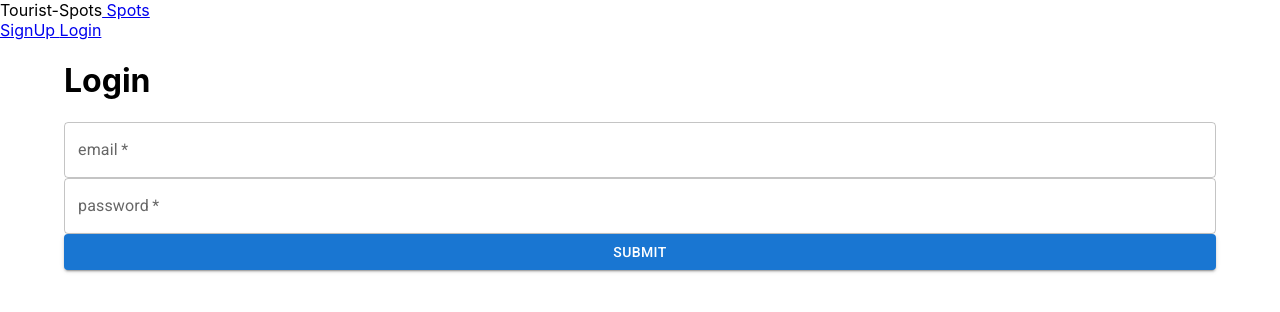
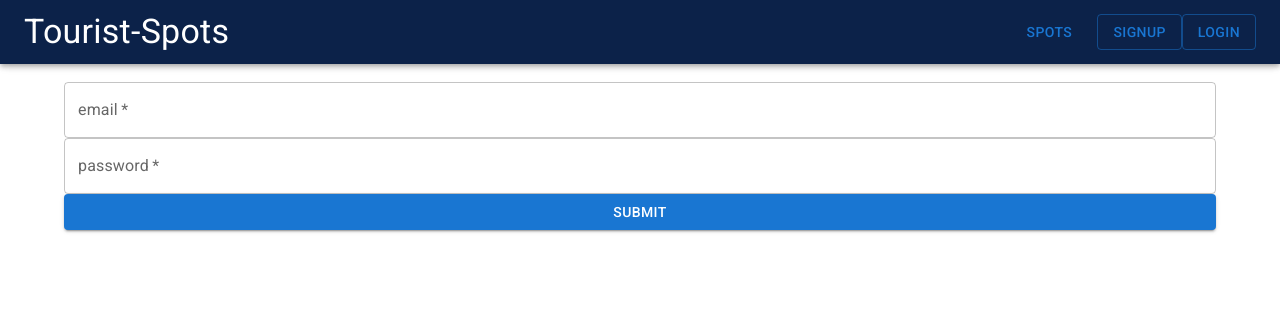
Before and after one commit to lombana-camilo/tourist-spots-app, a React (Vite) app in the folder client/: page /login in a window 1280 px wide. Shown: the top 312 px of the page. Built offline with nearby package versions, Linux system fonts and the light colour scheme; no server answers.

Commit message:
Styling navbar

```diff
--- a/client/src/components/auth/LogOut.tsx
+++ b/client/src/components/auth/LogOut.tsx
@@ -1,14 +1,18 @@
+import { Button } from "@mui/material";
+import { useNavigate } from "react-router-dom";
 import {
   useDeleteSessionMutation,
   useGetCurrentUserQuery,
 } from "../../store/api/authApiSlice";
 
 export const LogOut = () => {
+  const navigate = useNavigate();
   const { refetch } = useGetCurrentUserQuery();
   const [deleteSession] = useDeleteSessionMutation();
   const logout = async () => {
-    deleteSession().unwrap();
+    await deleteSession().unwrap();
+      navigate('/spots')
       refetch()
   };
-  return <button onClick={logout}>LogOut</button>;
+  return <Button color="warning" variant="outlined" onClick={logout}>LogOut</Button>;
 };
--- a/client/src/components/auth/Login.tsx
+++ b/client/src/components/auth/Login.tsx
@@ -7,7 +7,7 @@ import {
   useGetCurrentUserQuery,
 } from "../../store/api/authApiSlice";
 import { useNavigate } from "react-router-dom";
-import { Button, TextField } from "@mui/material";
+import { Box, Button, TextField } from "@mui/material";
 
 export const Login = () => {
   //Zod schema
@@ -47,6 +47,7 @@ export const Login = () => {
       <p>{loginError}</p>
       <h1>Login</h1>
       <form onSubmit={handleSubmit(onSubmit)}>
+        <Box>
           <TextField
             label="email"
             fullWidth
@@ -63,9 +64,10 @@ export const Login = () => {
             error={!!errors.password}
             helperText={errors.password?.message}
           />
-        <Button variant="contained" type="submit" fullWidth>
-          Submit
-        </Button>
+          <Button variant="contained" type="submit" fullWidth>
+            Submit
+          </Button>
+        </Box>
       </form>
     </div>
   );
--- a/client/src/components/layout/NavBar.tsx
+++ b/client/src/components/layout/NavBar.tsx
@@ -1,25 +1,28 @@
+import { AppBar, Button, Stack, Toolbar, Typography } from "@mui/material";
 import { useEffect } from "react";
-import { Link } from "react-router-dom";
+import { useNavigate } from "react-router-dom";
 import { useGetCurrentUserQuery } from "../../store/api/authApiSlice";
 import { SignedInLinks } from "./SignedInLinks";
 import { SignedOutLinks } from "./SignedOutLinks";
 
 export const NavBar = () => {
-  const { data, isLoading, isSuccess, refetch } = useGetCurrentUserQuery();
-  useEffect(() => {
-    refetch();
-  }, [data]);
+  const { isLoading, isSuccess } = useGetCurrentUserQuery();
+  const navigate = useNavigate();
   return (
     <div>
-      Tourist-Spots
-      <Link to="/spots"> Spots </Link>
-      {isLoading ? (
-        <p>Loading...</p>
-      ) : isSuccess ? (
-        <SignedInLinks />
-      ) : (
-        <SignedOutLinks />
-      )}
+      <AppBar sx={{ background: "#0C2249" }}>
+        <Toolbar>
+          <Typography variant="h4" sx={{flexGrow:1}}>Tourist-Spots</Typography>
+          <Stack direction="row" spacing={2}>
+            <Button onClick={() => navigate("/spots")}>Spots</Button>
+            {isLoading ? null : isSuccess ? (
+              <SignedInLinks />
+            ) : (
+              <SignedOutLinks />
+            )}
+          </Stack>
+        </Toolbar>
+      </AppBar>
     </div>
   );
 };
--- a/client/src/components/layout/SignedInLinks.tsx
+++ b/client/src/components/layout/SignedInLinks.tsx
@@ -1,11 +1,14 @@
-import { Link } from 'react-router-dom'
-import { LogOut } from '../auth/LogOut'
+import { Button } from "@mui/material";
+import { useNavigate } from "react-router-dom";
+import { LogOut } from "../auth/LogOut";
 
 export const SignedInLinks = () => {
-   return (
-      <div>
-         <Link to="/spots/new"> New Spot </Link>
-         <Link to="/spots"> <LogOut/> </Link>
-      </div>
-   )
-}
+  const navigate = useNavigate();
+  return (
+    <div>
+      <Button variant="outlined" onClick={() => navigate("/spots/new")}>New Spot</Button>
+      {/* <Button onClick={() => navigate("/spots")}><LogOut /></Button> */}
+      <LogOut />
+    </div>
+  );
+};
--- a/client/src/components/layout/SignedOutLinks.tsx
+++ b/client/src/components/layout/SignedOutLinks.tsx
@@ -1,11 +1,12 @@
-import { Link } from 'react-router-dom'
-import { LogOut } from '../auth/LogOut'
+import { Button } from "@mui/material";
+import { useNavigate } from "react-router-dom";
 
 export const SignedOutLinks = () => {
-   return (
-      <div>
-         <Link to="/signup"> SignUp </Link>
-         <Link to="/login"> Login </Link>
-      </div>
-   )
-}
+   const navigate = useNavigate()
+  return (
+    <div>
+      <Button variant="outlined" onClick={() => navigate("/signup")}>SignUp</Button>
+      <Button variant="outlined" onClick={() => navigate("/login")}>Login</Button>
+    </div>
+  );
+};
```
